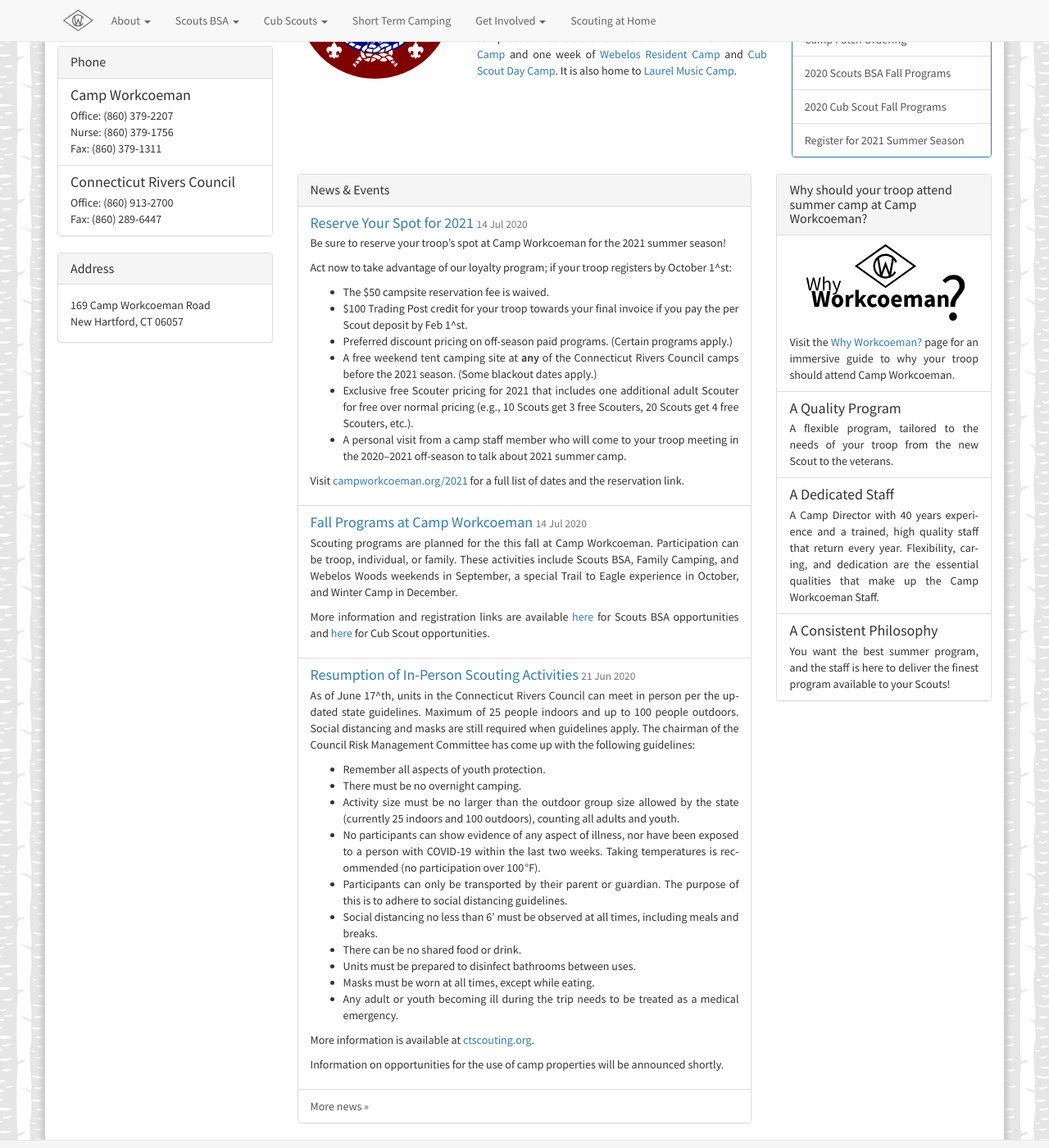
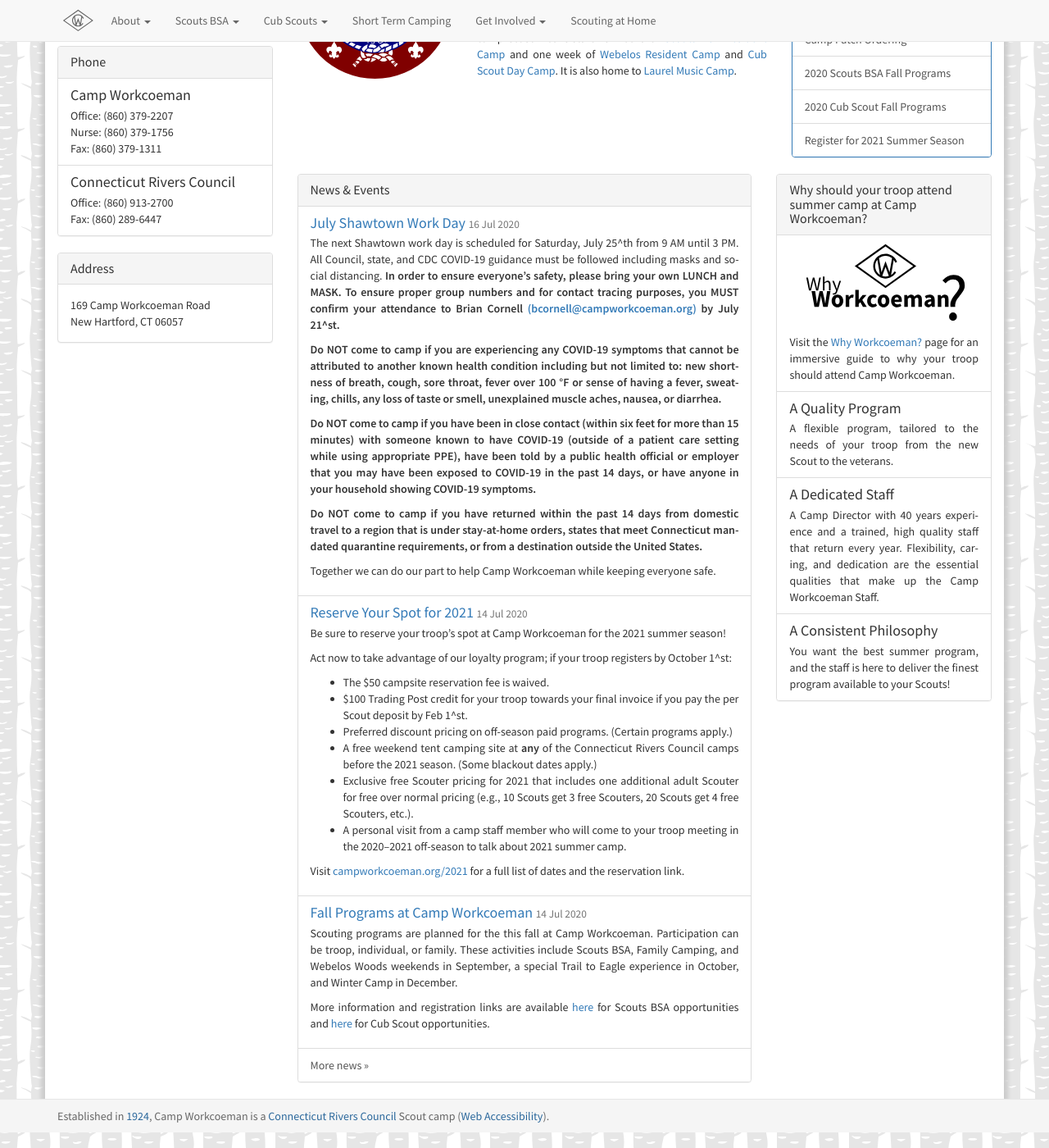
Before and after one commit to campworkcoeman/campworkcoeman.org, a Jekyll site: the page built from index.html, in a window 1280 px wide and 1400 px high, scrolled down 1027 px. Shown: the whole window at 82% size. Built offline with Jekyll 4.4.1, drawn with Linux system fonts in a browser that asks for light colours; nearby versions of some CDN libraries; Markdown is read by kramdown in place of the engine named in the settings.

Commit message:
Add July work day.

```diff
--- /dev/null
+++ b/about/news/_posts/2020-07-16-shawtown-july-work-day.md
@@ -0,0 +1,15 @@
+---
+published: true
+layout: news-item
+title: July Shawtown Work Day
+---
+
+The next Shawtown work day is scheduled for Saturday, July 25^th from 9 AM until 3 PM. All Council, state, and CDC COVID-19 guidance must be followed including masks and social distancing. **In order to ensure everyone's safety, please bring your own LUNCH and MASK. To ensure proper group numbers and for contact tracing purposes, you MUST confirm your attendance to Brian Cornell [(bcornell@campworkcoeman.org)](mailto:bcornell@campworkcoeman.org) by July 21^st.**
+
+**Do NOT come to camp if you are experiencing any COVID-19 symptoms that cannot be attributed to another known health condition including but not limited to: new shortness of breath, cough, sore throat, fever over 100 &deg;F or sense of having a fever, sweating, chills, any loss of taste or smell, unexplained muscle aches, nausea, or diarrhea.**
+
+**Do NOT come to camp if you have been in close contact (within six feet for more than 15 minutes) with someone known to have COVID-19 (outside of a patient care setting while using appropriate PPE), have been told by a public health official or employer that you may have been exposed to COVID-19 in the past 14 days, or have anyone in your household showing COVID-19 symptoms.**
+
+**Do NOT come to camp if you have returned within the past 14 days from domestic travel to a region that is under stay-at-home orders, states that meet Connecticut mandated quarantine requirements, or from a destination outside the United States.**
+
+Together we can do our part to help Camp Workcoeman while keeping everyone safe.
--- a/get-involved/work-days.md
+++ b/get-involved/work-days.md
@@ -7,13 +7,13 @@
 ---
 
 <div class="alert alert-warning">
-<p>As the State of Connecticut reopens, Citizens of Shawtown work days at Camp Workcoeman will now resume while following Council, state, and CDC guidance. In order to ensure everyone's safety, please bring your own LUNCH and MASK. To ensure proper group numbers and for contact tracing purposes, you MUST confirm your attendance to Brian Cornell (<a href="mailto:bcornell@campworkcoeman.org">bcornell@campworkcoeman.org</a>) at least two days prior to the work day.</p>
+<p>As the State of Connecticut reopens, Citizens of Shawtown work days at Camp Workcoeman will now resume while following Council, state, and CDC guidance. In order to ensure everyone's safety, please bring your own LUNCH and MASK. To ensure proper group numbers and for contact tracing purposes, you MUST confirm your attendance to Brian Cornell (<a href="mailto:bcornell@campworkcoeman.org">bcornell@campworkcoeman.org</a>) at least four days prior to the work day.</p>
 
-<p>Do NOT come to camp if you are experiencing any of the following symptoms that cannot be attributed to another known health condition: new shortness of breath, cough, sore throat, fever over 100 &deg;F or sense of having a fever, sweating, chills, any loss of taste or smell, unexplained muscle aches, nausea, or diarrhea.</p>
+<p>Do NOT come to camp if you are experiencing any COVID-19 symptoms that cannot be attributed to another known health condition including but not limited to: new shortness of breath, cough, sore throat, fever over 100 &deg;F or sense of having a fever, sweating, chills, any loss of taste or smell, unexplained muscle aches, nausea, or diarrhea.</p>
 
 <p>Do NOT come to camp if you have been in close contact (within six feet for more than 15 minutes) with someone known to have COVID-19 (outside of a patient care setting while using appropriate PPE), have been told by a public health official or employer that you may have been exposed to COVID-19 in the past 14 days, or have anyone in your household showing COVID-19 symptoms.</p>
 
-<p>Do NOT come to camp if you have returned within the past 14 days from domestic travel to a region that is under stay-at-home orders, or from a destination outside the United States.</p>
+<p>Do NOT come to camp if you have returned within the past 14 days from domestic travel to a region that is under stay-at-home orders, states that meet Connecticut mandated quarantine requirements, or from a destination outside the United States.</p>
 
 <p>Together we can do our part to help Camp Workcoeman while keeping everyone safe.</p>
 </div>
```
Also changed, not shown: other parts of get-involved/work-days.md (+2 -2 lines).
